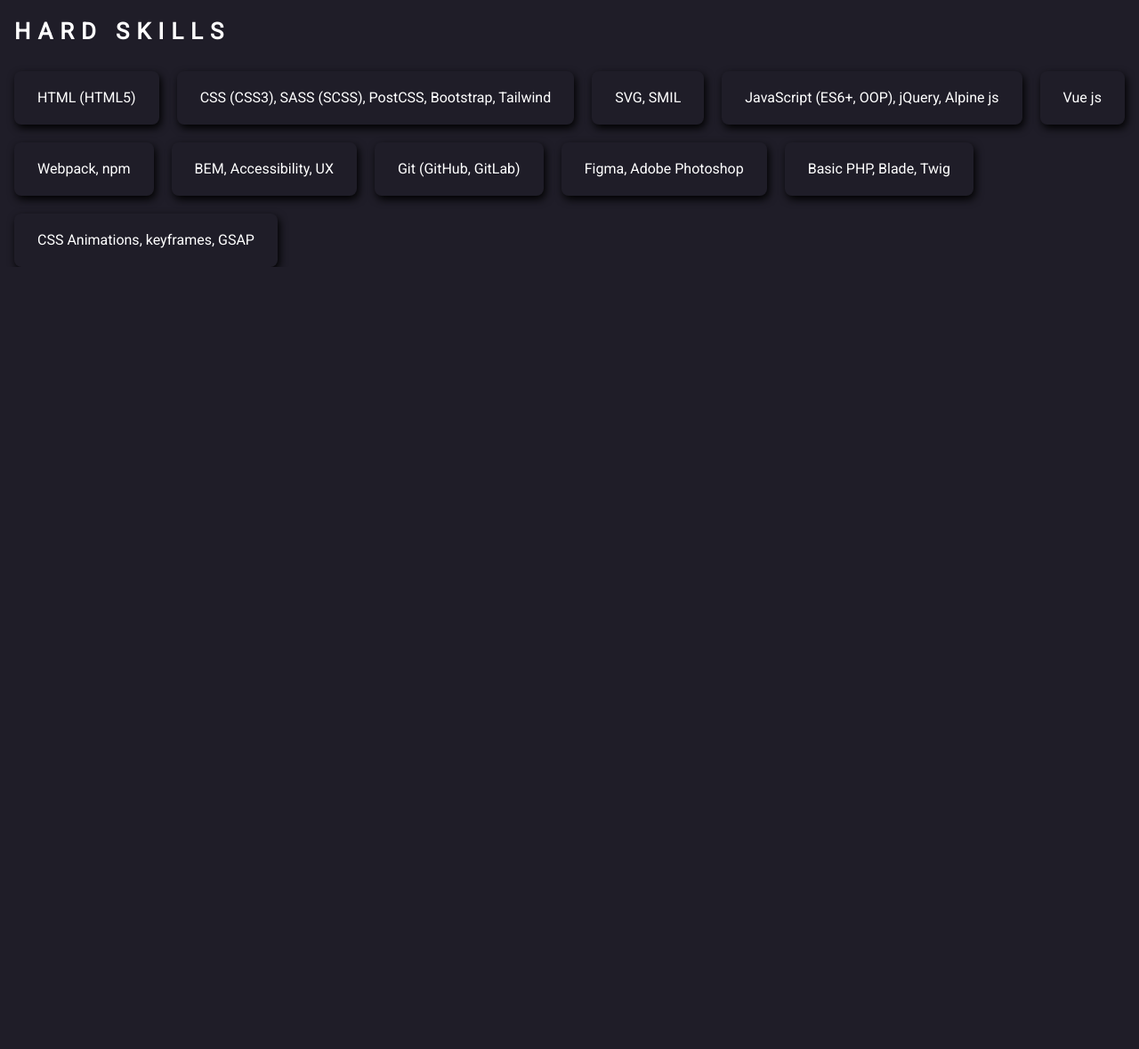
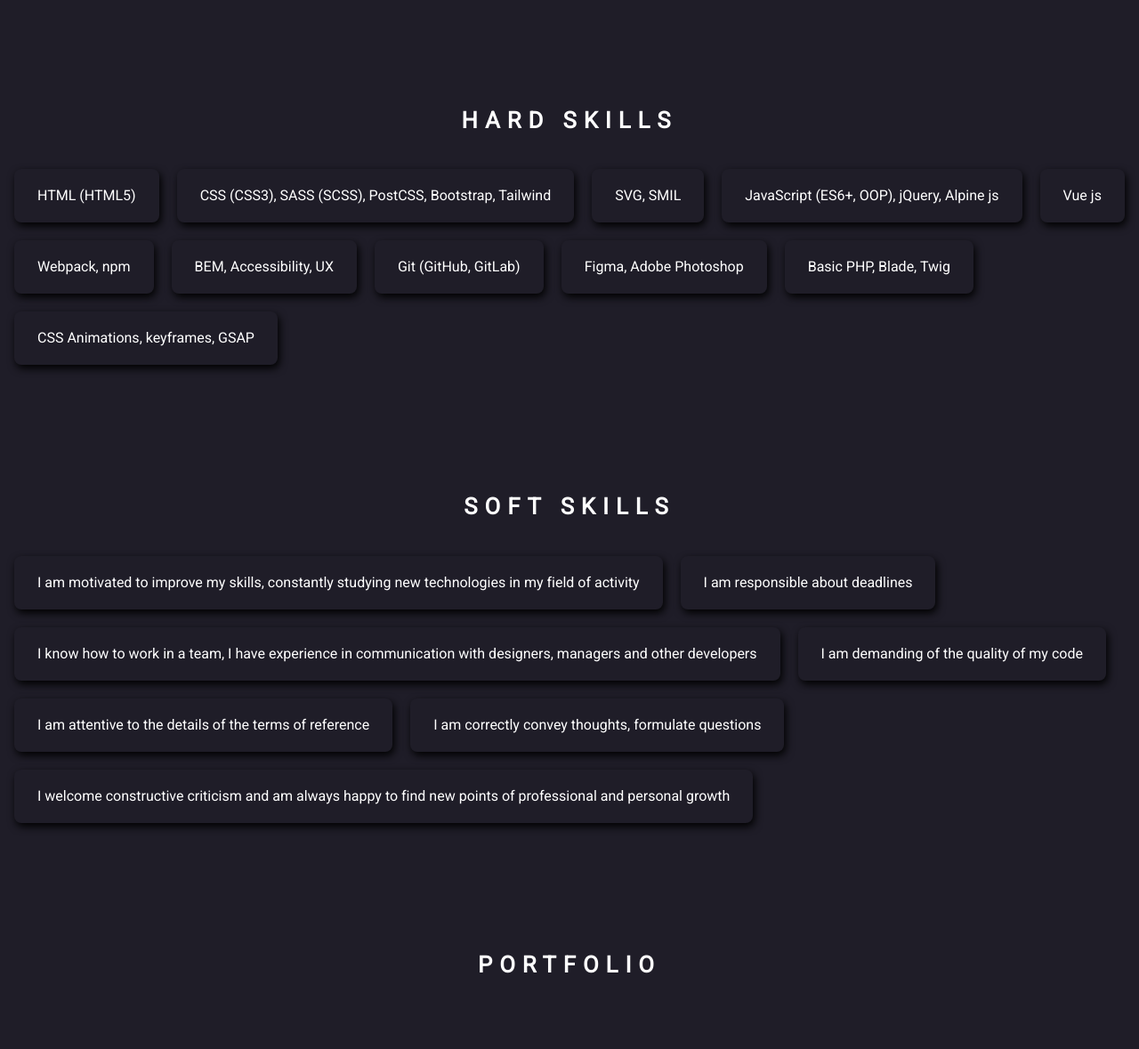
Before and after one commit to necarof/necarof.github.io, a plain HTML site: page index.html in a window 1280 px wide. Shown: the part 784-1963 px from the top of the page at 89% size. Before the commit the page ends 1084 px from the top, so only its background shows below. Drawn offline with Linux system fonts and the light colour scheme; files whose address does not match are found by name.

Commit message:
section soft scills

```diff
--- a/index.html
+++ b/index.html
@@ -26,12 +26,15 @@
             <h2 class="hero__subtitle">html layout designer, front-end developer</h2>
         </div>
         <div class="hero__trigger">
-            <svg style="width: 32px; height: 32px;" enable-background="new 0 0 32 32" id="Layer_4" version="1.1" viewBox="0 0 32 32" xml:space="preserve" xmlns="http://www.w3.org/2000/svg">
-                <polygon fill="none" points="16,31 31,1 16,7 1,1" stroke="#ffffff" stroke-linejoin="round" stroke-miterlimit="10" stroke-width="2"/>
-            </svg>
+            <a href="#scills">
+                <svg style="width: 32px; height: 32px;" enable-background="new 0 0 32 32" id="Layer_4" version="1.1" viewBox="0 0 32 32" xml:space="preserve" xmlns="http://www.w3.org/2000/svg">
+                    <polygon fill="none" points="16,31 31,1 16,7 1,1" stroke="#ffffff" stroke-linejoin="round" stroke-miterlimit="10" stroke-width="2"/>
+                </svg>
+            </a>
         </div>
     </section>
-    <section class="scills">
+
+    <section class="scills__hard _section" id="scills">
         <div class="container">
             <h3 class="scills__hard-title _section-title">
                 Hard skills
@@ -73,5 +76,45 @@
             </ul>
         </div>
     </section>
+
+    <section class="scills__soft _section">
+        <div class="container">
+            <h3 class="scills__soft-title _section-title">
+                Soft skills
+            </h3>
+            <ul class="scills__soft-list">
+                <li class="scills__soft-list-item _scills-card">
+                    I am motivated to improve my skills, constantly studying new technologies in my field of activity
+                </li>
+                <li class="scills__soft-list-item _scills-card">
+                    I am responsible about deadlines
+                </li>
+                <li class="scills__soft-list-item _scills-card">
+                    I know how to work in a team, I have experience in communication with designers, managers and other developers
+                </li>
+                <li class="scills__soft-list-item _scills-card">
+                    I am demanding of the quality of my code
+                </li>
+                <li class="scills__soft-list-item _scills-card">
+                    I am attentive to the details of the terms of reference
+                </li>
+                <li class="scills__soft-list-item _scills-card">
+                    I am correctly convey thoughts, formulate questions
+                </li>
+                <li class="scills__soft-list-item _scills-card">
+                    I welcome constructive criticism and am always happy to find new points of professional and personal growth
+                </li>
+            </ul>
+        </div>
+    </section>
+
+    <section class="portfolio _section">
+        <div class="container">
+            <h3 class="portfolio__title _section-title">
+                Portfolio
+            </h3>
+        </div>
+    </section>
+
 </body>
 </html>
--- a/styles/main.css
+++ b/styles/main.css
@@ -1,3 +1,7 @@
+html {
+    scroll-behavior: smooth;
+}
+
 body {
     background-color: var(--color-dark);
     font-family: "Roboto", sans-serif;
@@ -5,11 +9,16 @@
     color: var(--color-white);
 }
 
+._section {
+    padding: 100px 0 40px;
+}
+
 ._section-title {
+    margin-bottom: 36px;
     font-size: 2vw;
     text-transform: uppercase;
+    text-align: center;
     letter-spacing: 0.5rem;
-    margin-bottom: 26px;
 }
 
 ._scills-card {
@@ -42,10 +51,10 @@
 }
 
 .hero__suptitle {
+    margin-bottom: 14px;
     font-size: 2vw;
     text-transform: uppercase;
     letter-spacing: 0.5rem;
-    margin-bottom: 14px;
 }
 
 .hero__suptitle span {
@@ -53,10 +62,10 @@
 }
 
 .hero__title {
+    margin-bottom: 16px;
     font-size: 6vw;
     text-transform: uppercase;
     letter-spacing: 0.5rem;
-    margin-bottom: 16px;
 }
 
 .hero__subtitle {
@@ -72,7 +81,8 @@
     bottom: 26px;
 }
 
-.scills__hard-list {
+.scills__hard-list,
+.scills__soft-list {
     display: flex;
     flex-wrap: wrap;
     gap: 20px;
```
